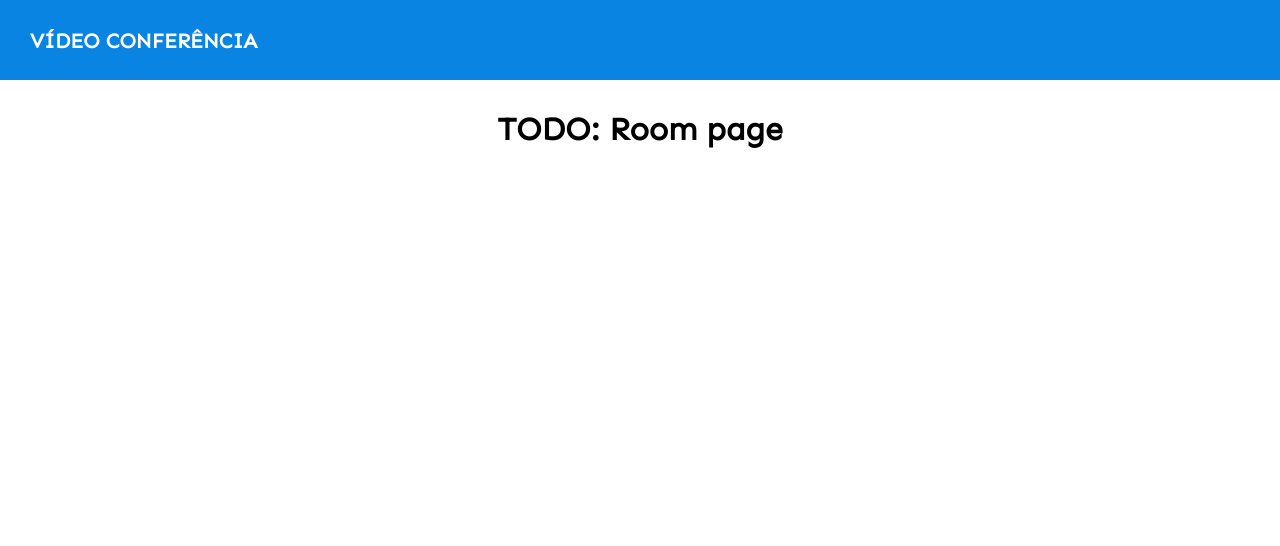
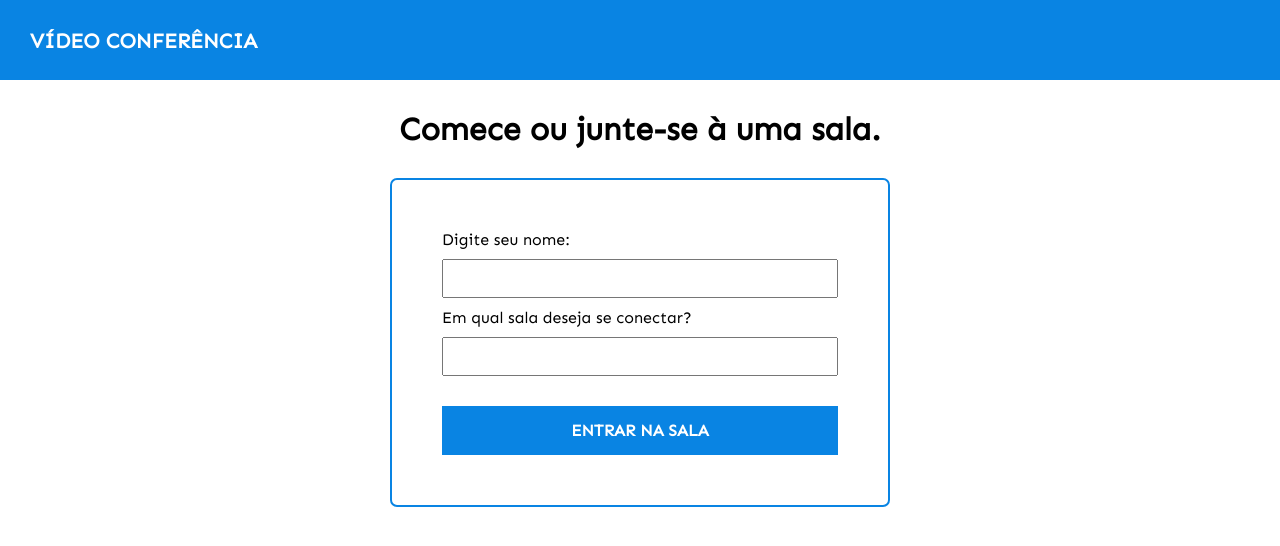
Before and after one commit to brunogcpinheiro/video-conference, a Gatsby site: page / in a window 1280 px wide. Built offline with nearby package versions, Linux system fonts and the light colour scheme; Gatsby itself is replaced by a stand-in of ours.

Commit message:
join form

```diff
--- /dev/null
+++ b/src/components/join.css
@@ -0,0 +1,35 @@
+@import url("../style/variables.css");
+
+form {
+  width: 500px;
+  padding: 50px;
+  display: flex;
+  flex-direction: column;
+  align-items: center;
+  margin: 30px auto;
+  border: 2px solid var(--main-color);
+  border-radius: 7px;
+}
+
+form > label {
+  align-self: flex-start;
+}
+
+form > input {
+  width: 100%;
+  padding: 10px;
+  margin: 10px;
+}
+
+form > button {
+  width: 100%;
+  padding: 15px;
+  color: var(--white);
+  background-color: var(--main-color);
+  border: none;
+  text-transform: uppercase;
+  font-family: var(--font-base);
+  font-weight: bold;
+  font-size: 1.025rem;
+  margin-top: 20px;
+}
--- /dev/null
+++ b/src/components/join.js
@@ -0,0 +1,25 @@
+import React, { useState } from "react"
+
+import "./join.css"
+
+const Join = () => {
+  const [identity, setIdentity] = useState("")
+  const [roomName, setRoomName] = useState("")
+
+  return (
+    <>
+      <h1>Comece ou junte-se à uma sala.</h1>
+      <form>
+        <label htmlFor='identity'>Digite seu nome:</label>
+        <input type='text' id='identity' />
+
+        <label htmlFor='room'>Em qual sala deseja se conectar?</label>
+        <input type='text' id='room' />
+
+        <button type='submit'>Entrar na sala</button>
+      </form>
+    </>
+  )
+}
+
+export default Join
--- a/src/components/layout.css
+++ b/src/components/layout.css
@@ -1,9 +1,4 @@
-@import url("https://fonts.googleapis.com/css?family=Sen&display=swap");
-
-:root {
-  --main-color: #0984e3;
-  --white: #fff;
-}
+@import url("../style/variables.css");
 
 * {
   margin: 0;
@@ -13,7 +8,7 @@
 
 body,
 html {
-  font-family: "Sen", sans-serif;
+  font-family: var(--font-base);
 }
 
 a {
--- a/src/pages/index.js
+++ b/src/pages/index.js
@@ -1,9 +1,10 @@
 import React from "react"
 
 import Layout from "../components/layout"
+import Join from "../components/join"
 
 export default () => (
   <Layout>
-    <h1>TODO: Room page</h1>
+    <Join />
   </Layout>
 )
--- /dev/null
+++ b/src/style/variables.css
@@ -0,0 +1,7 @@
+@import url("https://fonts.googleapis.com/css?family=Sen&display=swap");
+
+:root {
+  --font-base: "Sen", sans-serif;
+  --main-color: #0984e3;
+  --white: #fff;
+}
```
